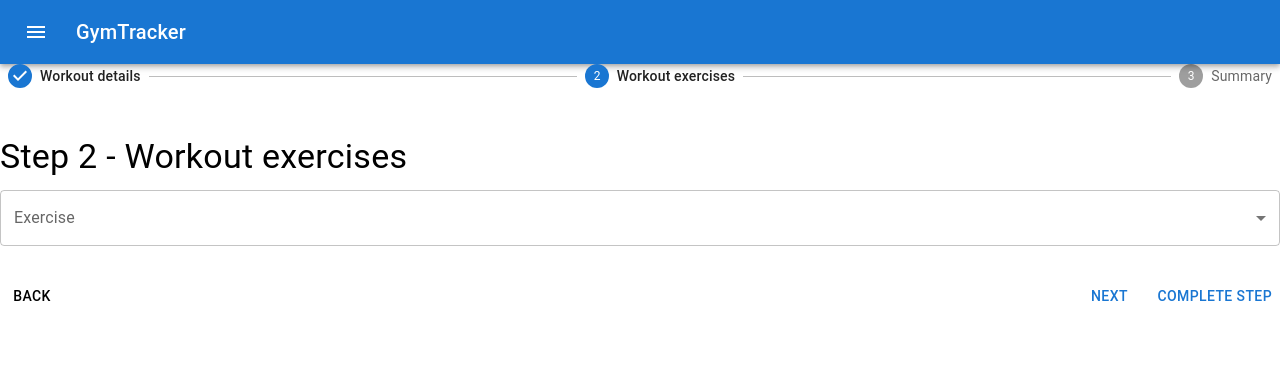
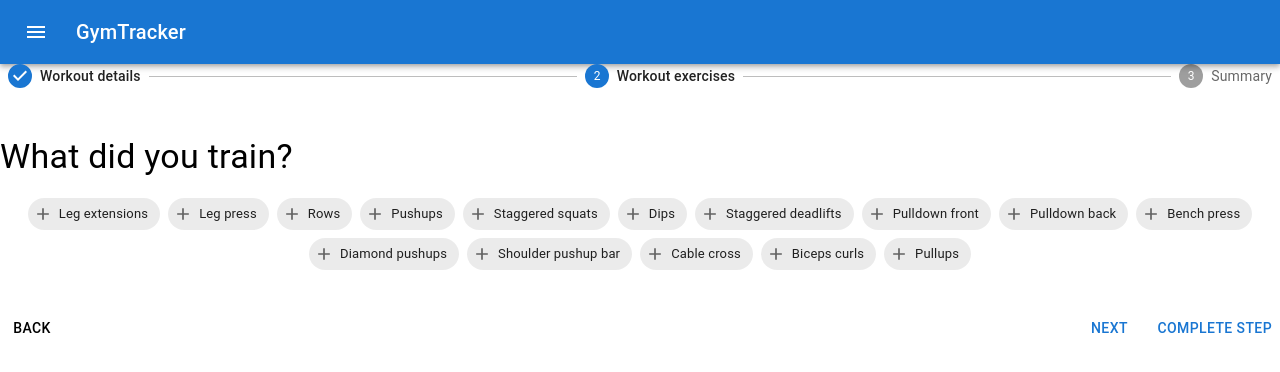
Before and after one commit to Ofutera/gymTracker, a React (Create React App) app: page / in a window 1280 px wide. Both pictures are taken after a click on the button "COMPLETE STEP". Shown: the top 372 px of the page. Built offline with nearby package versions, Linux system fonts and the light colour scheme.

Commit message:
feat: add chips component for exercises

```diff
--- a/src/components/Forms/WorkoutExercises.jsx
+++ b/src/components/Forms/WorkoutExercises.jsx
@@ -1,13 +1,36 @@
-import React from 'react';
-import { useForm, Controller } from 'react-hook-form';
-import { TextField, Button, Box, Typography , Select, MenuItem, InputLabel} from '@mui/material';
-import { DatePicker } from '@mui/x-date-pickers/DatePicker';
-import FormControl from '@mui/material/FormControl';
+import React, { useState } from 'react';
+import { useForm } from 'react-hook-form';
+import { Box, Typography } from '@mui/material';
+import { styled } from '@mui/material/styles';
+import Chip from '@mui/material/Chip';
+import AddIcon from '@mui/icons-material/Add';
 
 
 const WorkoutExercises = () => {
 
   const { handleSubmit, control, formState: { errors } } = useForm();
+  const [chipData, setChipData] = useState([
+    { key: 0, label: 'Leg extensions' },
+    { key: 1, label: 'Leg press' },
+    { key: 2, label: 'Rows' },
+    { key: 3, label: 'Pushups' },
+    { key: 4, label: 'Staggered squats' },
+    { key: 5, label: 'Dips' },
+    { key: 6, label: 'Staggered deadlifts' },
+    { key: 7, label: 'Pulldown front' },
+    { key: 8, label: 'Pulldown back' },
+    { key: 9, label: 'Bench press' },
+    { key: 10, label: 'Diamond pushups' },
+    { key: 11, label: 'Shoulder pushup bar' },
+    { key: 12, label: 'Cable cross' },
+    { key: 13, label: 'Biceps curls' },
+    { key: 14, label: 'Pullups' },
+  ]);
+
+
+const ListItem = styled('li')(({ theme }) => ({
+  margin: theme.spacing(0.5),
+}));
 
   const onSubmit = data => {
     console.log(data);
@@ -22,40 +45,35 @@ const WorkoutExercises = () => {
         sx={{ mt: 3 }}
       >
         <Typography variant="h4" component="h1" gutterBottom>
-          Step 2 - Workout exercises
+          What did you train?
         </Typography>
-        <FormControl fullWidth>
-            <InputLabel id="demo-simple-select-label">Exercise</InputLabel>
-            <Select
-              labelId="demo-simple-select-label"
-              id="demo-simple-select"
-              // value={age}
-              label="Exercise"
-              // onChange={handleChange}
-              >
-                <MenuItem value={10}>Ten</MenuItem>
-                <MenuItem value={20}>Twenty</MenuItem>
-                <MenuItem value={30}>Thirty</MenuItem>
-            </Select>
-        </FormControl>
+        <Box
+          sx={{
+            display: 'flex',
+            justifyContent: 'center',
+            flexWrap: 'wrap',
+            listStyle: 'none',
+            p: 0.5,
+            m: 0,
+          }}
+          component="ul"
+        >
+        {chipData.map((data) => {
+          let icon;
+
+          return (
+            <ListItem key={data.key}>
+              <Chip
+                icon={<AddIcon fontSize="small" />}
+                label={data.label}
+              />
+            </ListItem>
+          );
+        }
+        )}
+        </Box>
       </Box>
-  );
-};
+    );
+  };
 
 export default WorkoutExercises;
-
-// move to step 2
-{/* <FormControl fullWidth>
-<InputLabel id="demo-simple-select-label">Exercise</InputLabel>
-<Select
-  labelId="demo-simple-select-label"
-  id="demo-simple-select"
-  // value={age}
-  label="Exercise"
-  // onChange={handleChange}
->
-  <MenuItem value={10}>Ten</MenuItem>
-  <MenuItem value={20}>Twenty</MenuItem>
-  <MenuItem value={30}>Thirty</MenuItem>
-</Select>
-</FormControl> */}
```
